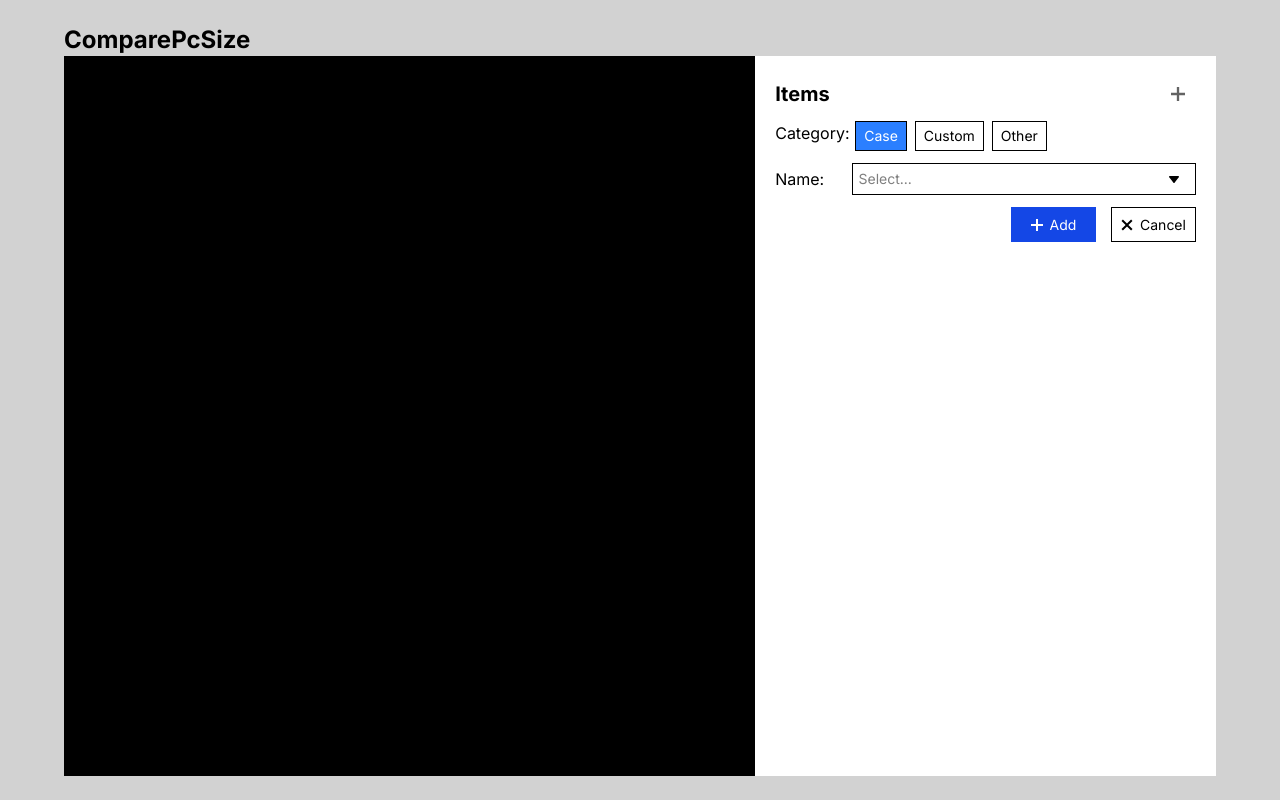
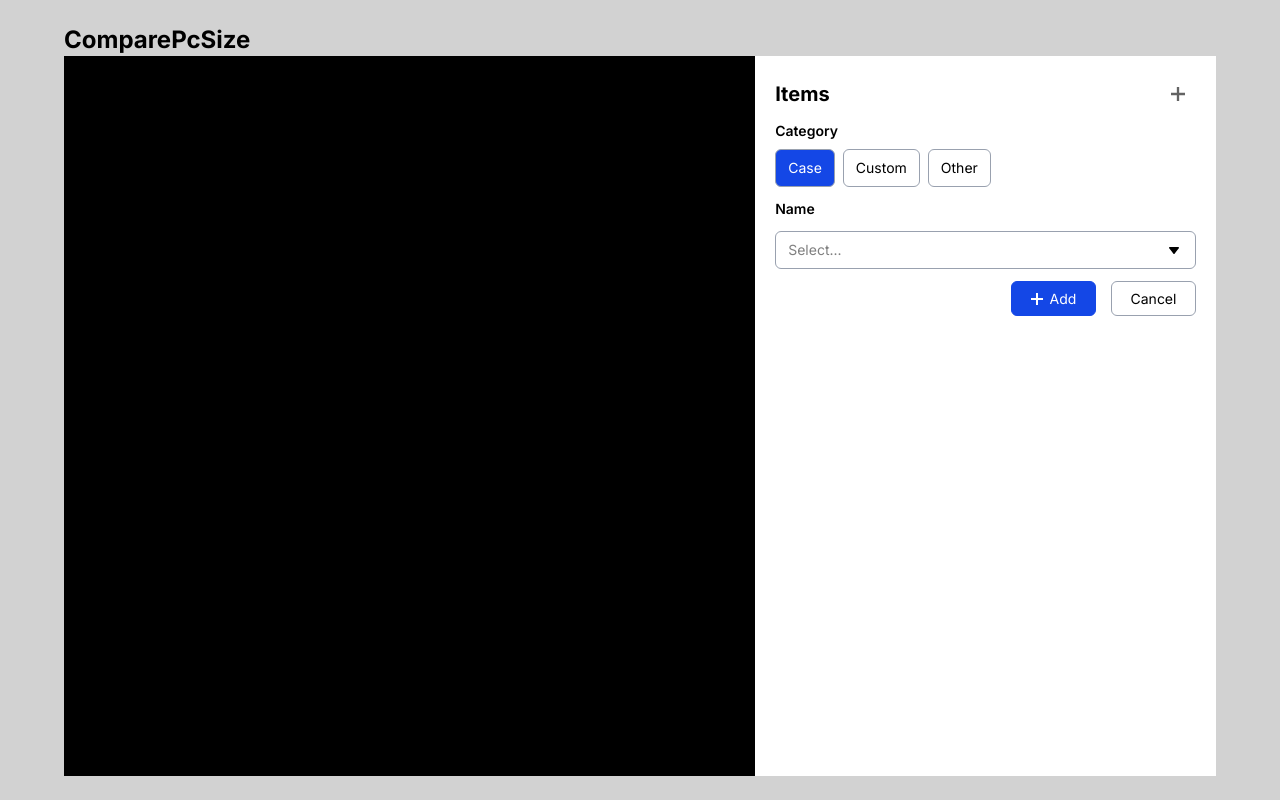
Before and after one commit to angelol-git/comparesffsize, a React (Vite) app: page / in a window 1280 px wide. Both pictures are taken after a click on the button 1178 px from the left and 93 px from the top of the page. Built offline with nearby package versions, Linux system fonts and the light colour scheme.

Commit message:
update additemform ui

```diff
--- a/src/components/sidebar/AddItemForm.jsx
+++ b/src/components/sidebar/AddItemForm.jsx
@@ -19,6 +19,7 @@ function AddItemForm({
   setItemCounter,
 }) {
   const [category, setCategory] = useState("case");
+  const dimensions = ["Length", "Width", "Height"];
   const categories = ["case", "custom", "other"];
   const colors = [
     "#8B0000", // dark red
@@ -80,7 +81,6 @@ function AddItemForm({
         selectedItem.hide = false;
         selectedItem.color = assignColor();
         setItemCounter((prevCount) => prevCount + 1);
-        console.log(selectedItem);
         setSelectedItems([...selectedItems, selectedItem]);
         clearCurrentItem();
         setShowAddItemForm(false);
@@ -92,19 +92,19 @@ function AddItemForm({
     <li>
       <form
         id="add-item-form"
-        className="flex w-full flex-col gap-3"
+        className="flex w-full flex-col gap-3 text-sm"
         onSubmit={handleSubmit}
       >
-        <div className="flex">
-          <div className="add-item-form-subheader w-[80px]">Category:</div>
+        <div className="flex flex-col gap-2">
+          <div className="font-semibold">Category</div>
           <div className="flex gap-2">
             {categories.map((categoryItem) => (
               <label
                 key={categoryItem}
                 htmlFor={categoryItem}
                 className={`${
-                  category === categoryItem && "bg-blue-500 text-white"
-                } flex cursor-pointer items-center border border-black px-2 py-1 text-sm`}
+                  category === categoryItem && "bg-blue-700 text-white"
+                } flex cursor-pointer items-center rounded-md border border-gray-400 px-3 py-2`}
               >
                 <input
                   type="radio"
@@ -135,58 +135,42 @@ function AddItemForm({
               />
               {!isSelectedItemEmpty() && (
                 <div className="flex flex-col gap-3">
-                  <div className="flex">
-                    <div className="w-[80px] text-base">Size: </div>
-                    <div className="flex items-center gap-4 text-sm">
-                      <div className="flex items-center gap-2">
-                        <label htmlFor="length">L:</label>
+                  <div className="font-semibold">Measurements</div>
+                  <div className="grid grid-cols-3 gap-3">
+                    {dimensions.map((item) => {
+                      return (
+                        <div className="flex flex-col gap-3">
+                          <label
+                            htmlFor={item}
+                            className="self-start text-xs font-semibold"
+                          >
+                            {item}
+                          </label>
                           <input
                             type="text"
-                          name="length"
-                          className="w-[50px] border border-black px-2 py-1 text-right"
-                          defaultValue={selectedItem.measurements?.length ?? ""}
+                            name={item}
+                            className="rounded-md border border-gray-400 px-2 py-2 text-right"
+                            defaultValue={
+                              selectedItem.measurements?.[item.toLowerCase()] ??
+                              ""
+                            }
                             onChange={handleChange}
                           />
                         </div>
-                      <div>×</div>
-                      <div className="flex items-center gap-2">
-                        <label htmlFor="width">W: </label>
-                        <input
-                          type="text"
-                          name="width"
-                          className="w-[50px] border border-black px-2 py-1 text-right"
-                          defaultValue={selectedItem.measurements?.width ?? ""}
-                          onChange={handleChange}
-                        />
+                      );
+                    })}
                   </div>
-                      <div>×</div>
-                      <div className="flex items-center gap-2">
-                        <label htmlFor="height">H: </label>
-                        <input
-                          type="text"
-                          name="height"
-                          className="w-[50px] border border-black px-2 py-1 text-right"
-                          defaultValue={selectedItem.measurements?.height ?? ""}
-                          onChange={handleChange}
-                        />
-                        mm
-                      </div>
-                    </div>
-                  </div>
-                  <div className="flex">
-                    <label htmlFor="volume" className="w-[80px]">
-                      Volume:{" "}
+                  <div className="flex flex-col gap-3">
+                    <label htmlFor="volume" className="font-semibold">
+                      Volume (litres)
                     </label>
-                    <div className="flex items-center gap-2 text-sm">
                     <input
                       type="text"
                       name="volume"
-                        className="w-[50px] border border-black px-2 py-1 pr-[5px] text-right"
+                      className="rounded-md border border-gray-400 px-2 py-2"
                       defaultValue={selectedItem.measurements?.volume ?? ""}
                       onChange={handleChange}
                     />
-                      <div>litres</div>
-                    </div>
                   </div>
                 </div>
               )}
@@ -194,7 +178,7 @@ function AddItemForm({
               <div className="flex h-full items-center justify-end gap-[15px]">
                 <button
                   type="submit"
-                  className="flex h-[35px] w-[85px] cursor-pointer items-center justify-center gap-[7px] border border-blue-700 bg-blue-700 text-sm text-white hover:border-blue-600 hover:bg-blue-600"
+                  className="flex h-[35px] w-[85px] cursor-pointer items-center justify-center gap-[7px] rounded-md border border-blue-700 bg-blue-700 text-sm text-white hover:border-blue-600 hover:bg-blue-600"
                 >
                   <PlusSvg height={"12px"} width={"12px"} color={"white"} />
                   Add
@@ -205,9 +189,8 @@ function AddItemForm({
                   onClick={() => {
                     setShowAddItemForm(false);
                   }}
-                  className="flex h-[35px] w-[85px] cursor-pointer items-center justify-center gap-[7px] border border-black bg-white text-sm text-black hover:bg-gray-100"
+                  className="flex h-[35px] w-[85px] cursor-pointer items-center justify-center gap-[7px] rounded-md border border-gray-400 bg-white text-sm text-black hover:bg-gray-100"
                 >
-                  <XSvg height={"12px"} width={"12px"} color={"black"} />
                   Cancel
                 </button>
               </div>
@@ -234,17 +217,3 @@ function PlusSvg({ height, width, color }) {
     </svg>
   );
 }
-
-function XSvg({ height, width, color }) {
-  return (
-    <svg
-      xmlns="http://www.w3.org/2000/svg"
-      viewBox="0 0 24 24"
-      width={width}
-      height={height}
-      fill={color}
-    >
-      <path d="M23 20.168l-8.185-8.187 8.185-8.174-2.832-2.807-8.182 8.179-8.176-8.179-2.81 2.81 8.186 8.196-8.186 8.184 2.81 2.81 8.203-8.192 8.18 8.192z" />
-    </svg>
-  );
-}
--- a/src/components/sidebar/SearchSelect.jsx
+++ b/src/components/sidebar/SearchSelect.jsx
@@ -45,9 +45,9 @@ function SearchSelect({
   }
 
   return (
-    <div className="flex items-center gap-3">
-      <label htmlFor="search-select" className="add-form-subheader w-[80px]">
-        Name:{" "}
+    <div className="flex flex-col gap-3">
+      <label htmlFor="search-select" className="font-semibold">
+        Name
       </label>
       <div
         className="flex w-full cursor-pointer flex-col"
@@ -72,7 +72,7 @@ function SearchSelect({
                 ? searchInput
                 : `${selectedItem.brand} - ${selectedItem.name}`
             }
-            className="w-full border-1 border-solid border-black px-[5px] py-[5px] text-sm"
+            className="w-full rounded-md border-1 border-solid border-gray-400 px-3 py-2"
           />
           {!isSelectedItemEmpty() ? (
             <button
@@ -111,7 +111,7 @@ function SearchSelect({
             </button>
           )}
           {isOpen && (
-            <div className="absolute top-[100%] z-10 h-[200px] w-full overflow-auto bg-gray-200 p-2">
+            <div className="absolute top-[100%] z-10 h-[200px] w-full overflow-auto rounded-md bg-gray-200 p-2">
               {searchInput.length > 1 &&
               Object.entries(filteredData).length === 0 ? (
                 <p>No cases found</p>
@@ -173,7 +173,7 @@ function SelectOptions({ brand, cases, open, setSelectedItem }) {
           cases.map((item) => (
             <div
               key={item.name}
-              className="pl-10 hover:bg-gray-300"
+              className="rounded-md pl-10 hover:bg-gray-300"
               onClick={() => {
                 setSelectedItem({
                   brand: brand,
--- a/src/components/sidebar/SelectedItems.jsx
+++ b/src/components/sidebar/SelectedItems.jsx
@@ -22,7 +22,7 @@ function SelectedItems({ item, selectedItems, setSelectedItems }) {
 
   return (
     <li
-      className="flex cursor-grab items-center justify-between p-3 text-white"
+      className="ease flex cursor-grab items-center justify-between p-3 text-white transition-colors duration-200"
       style={{ backgroundColor: assignColor() }}
     >
       <div className="flex flex-col gap-2 text-base">
```
Lines whose indentation alone changed are shown as unchanged.
